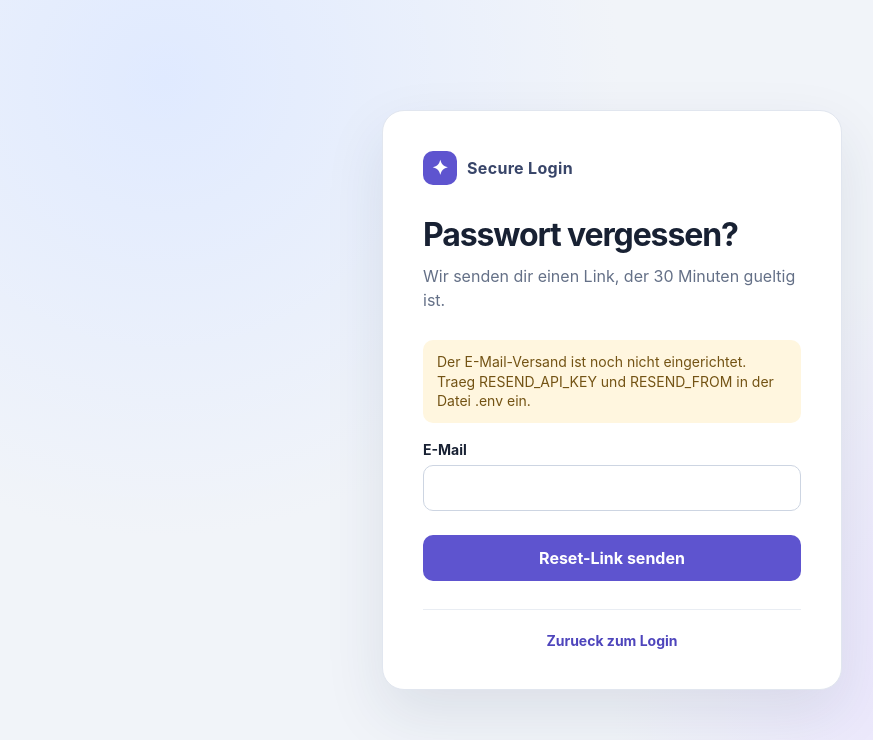
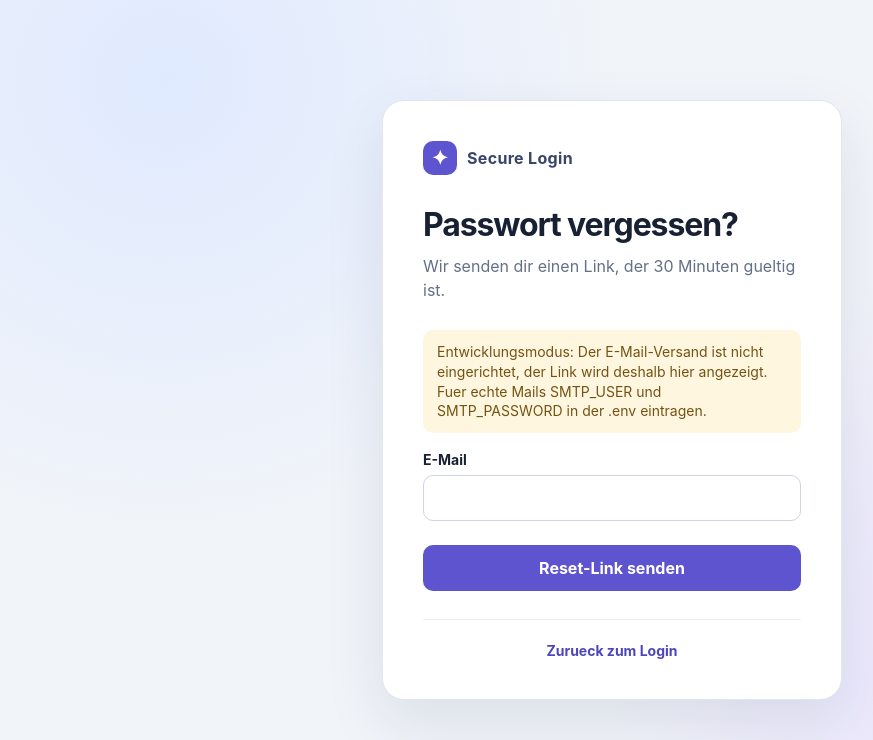
Before and after one commit to swippel/login-project, a PHP site: page /forgot-password.php in a window 1280 px wide. Shown: the top 740 px of the page, without its empty margins (28-901 px from the left). Run offline with PHP 8.4, Linux system fonts and the light colour scheme; some libraries are stand-ins or nearby versions.

Commit message:
E-Mail-Versand per SMTP (PHPMailer) mit Entwicklungsmodus
- Mailer sendet ueber SMTP statt ueber die Resend-API, konfigurierbar mit
  SMTP_HOST, SMTP_PORT, SMTP_SECURE, SMTP_USER, SMTP_PASSWORD, SMTP_FROM
- Ohne SMTP-Zugang: Entwicklungsmodus, Code oder Reset-Link erscheinen in
  der Seite und im Log statt in einer Mail
- Passwort vergessen funktioniert auch im Entwicklungsmodus
- Flash-Meldungen werden erst beim Rendern gelesen, E-Mail-Templates
  verbrauchen sie nicht
- .env.example und README auf Resend-SMTP umgestellt

```diff
--- a/composer.json
+++ b/composer.json
@@ -5,12 +5,12 @@
     "license": "MIT",
     "require": {
         "php": ">=8.2",
-        "ext-curl": "*",
         "ext-json": "*",
         "ext-mbstring": "*",
         "ext-pdo": "*",
         "ext-pdo_mysql": "*",
         "ext-sodium": "*",
+        "phpmailer/phpmailer": "^6.9",
         "twig/twig": "^3.21"
     },
     "autoload": {
--- a/public/forgot-password.php
+++ b/public/forgot-password.php
@@ -14,9 +14,6 @@ if ($app->web->isPost()) {
 
     if ($email === null) {
         $error = 'Bitte gib eine gueltige E-Mail-Adresse ein.';
-    } elseif (!$app->mailer->isConfigured()) {
-        $error = 'Der E-Mail-Versand ist noch nicht eingerichtet. '
-            . 'Trage RESEND_API_KEY und RESEND_FROM in der Datei .env ein.';
     } elseif (!$app->rateLimit->allow('reset', $app->web->clientIp(), 5, 3600)) {
         $error = 'Zu viele Anfragen. Bitte versuche es in einer Stunde erneut.';
     } else {
--- a/src/Mailer.php
+++ b/src/Mailer.php
@@ -4,8 +4,14 @@ declare(strict_types=1);
 
 namespace SecureLogin;
 
+use PHPMailer\PHPMailer\Exception as MailException;
+use PHPMailer\PHPMailer\PHPMailer;
+
 /**
- * Versendet E-Mails über die Resend-API.
+ * Versendet E-Mails über einen SMTP-Server (z. B. Gmail).
+ *
+ * Ohne SMTP-Zugang läuft die Anwendung im Entwicklungsmodus: Es wird nichts
+ * verschickt, Codes und Links erscheinen stattdessen in der Seite und im Log.
  */
 final class Mailer
 {
@@ -15,7 +21,9 @@ final class Mailer
 
     public function isConfigured(): bool
     {
-        return $this->config->get('RESEND_API_KEY') !== '' && $this->config->get('RESEND_FROM') !== '';
+        return $this->config->get('SMTP_HOST') !== ''
+            && $this->config->get('SMTP_USER') !== ''
+            && $this->config->get('SMTP_PASSWORD') !== '';
     }
 
     public function sendCode(string $to, string $code, int $minutes): bool
@@ -44,39 +52,42 @@ final class Mailer
     private function send(string $to, string $subject, string $template, array $data, string $text): bool
     {
         if (!$this->isConfigured()) {
-            error_log('E-Mail-Versand nicht konfiguriert: RESEND_API_KEY oder RESEND_FROM fehlt.');
+            error_log("[Entwicklungsmodus] Mail an $to: $text");
+            $this->web->flash('success', "Entwicklungsmodus (kein Mailversand eingerichtet): $text");
+
+            return true;
+        }
+
+        $port = (int) $this->config->get('SMTP_PORT', '587');
+        $user = $this->config->get('SMTP_USER');
+
+        try {
+            $mail = new PHPMailer(true);
+            $mail->isSMTP();
+            $mail->Host = $this->config->get('SMTP_HOST');
+            $mail->Port = $port;
+            $mail->SMTPAuth = true;
+            $mail->Username = $user;
+            $mail->Password = $this->config->get('SMTP_PASSWORD');
+            $secure = $this->config->get('SMTP_SECURE', 'starttls');
+            $mail->SMTPSecure = ['ssl' => PHPMailer::ENCRYPTION_SMTPS, 'none' => ''][$secure] ?? PHPMailer::ENCRYPTION_STARTTLS;
+            $mail->SMTPAutoTLS = $secure !== 'none';
+            $mail->Timeout = 12;
+            $mail->CharSet = 'UTF-8';
+
+            $mail->setFrom($this->config->get('SMTP_FROM', $user), 'Secure Login');
+            $mail->addAddress($to);
+            $mail->Subject = $subject;
+            $mail->isHTML();
+            $mail->Body = $this->web->render($template, $data);
+            $mail->AltBody = $text;
+            $mail->send();
+
+            return true;
+        } catch (MailException $error) {
+            error_log('E-Mail-Versand fehlgeschlagen: ' . $error->getMessage());
 
             return false;
         }
-
-        $curl = curl_init('https://api.resend.com/emails');
-        curl_setopt_array($curl, [
-            CURLOPT_POST => true,
-            CURLOPT_POSTFIELDS => json_encode([
-                'from' => $this->config->get('RESEND_FROM'),
-                'to' => [$to],
-                'subject' => $subject,
-                'html' => $this->web->render($template, $data),
-                'text' => $text,
-            ], JSON_THROW_ON_ERROR),
-            CURLOPT_RETURNTRANSFER => true,
-            CURLOPT_HTTPHEADER => [
-                'Authorization: Bearer ' . $this->config->get('RESEND_API_KEY'),
-                'Content-Type: application/json',
-            ],
-            CURLOPT_CONNECTTIMEOUT => 5,
-            CURLOPT_TIMEOUT => 12,
-        ]);
-
-        $response = curl_exec($curl);
-        $status = curl_getinfo($curl, CURLINFO_HTTP_CODE);
-
-        if ($status < 200 || $status >= 300) {
-            error_log(sprintf('E-Mail-Versand fehlgeschlagen (HTTP %d): %s', $status, substr((string) $response, 0, 500)));
-
-            return false;
-        }
-
-        return true;
     }
 }
--- a/src/Web.php
+++ b/src/Web.php
@@ -72,6 +72,10 @@ final class Web
     /** @param array<string, mixed> $data */
     public function render(string $template, array $data = []): string
     {
+        if (str_starts_with($template, 'emails/')) {
+            return $this->twig->render($template, $data);
+        }
+
         // Erst beim Rendern lesen, damit auch Meldungen aus dem aktuellen Aufruf erscheinen.
         $flash = ['success' => $this->takeFlash('success'), 'error' => $this->takeFlash('error')];
 
--- a/templates/forgot-password.twig
+++ b/templates/forgot-password.twig
@@ -11,8 +11,8 @@
 
     {% if not mailConfigured and not sent %}
         <p class="notice warning" role="status">
-            Der E-Mail-Versand ist noch nicht eingerichtet.
-            Traeg RESEND_API_KEY und RESEND_FROM in der Datei .env ein.
+            Entwicklungsmodus: Der E-Mail-Versand ist nicht eingerichtet,
+            der Link wird deshalb hier angezeigt. Fuer echte Mails SMTP_USER und SMTP_PASSWORD in der .env eintragen.
         </p>
     {% endif %}
 
```
Also changed, not shown: README.md, 3 other files.
